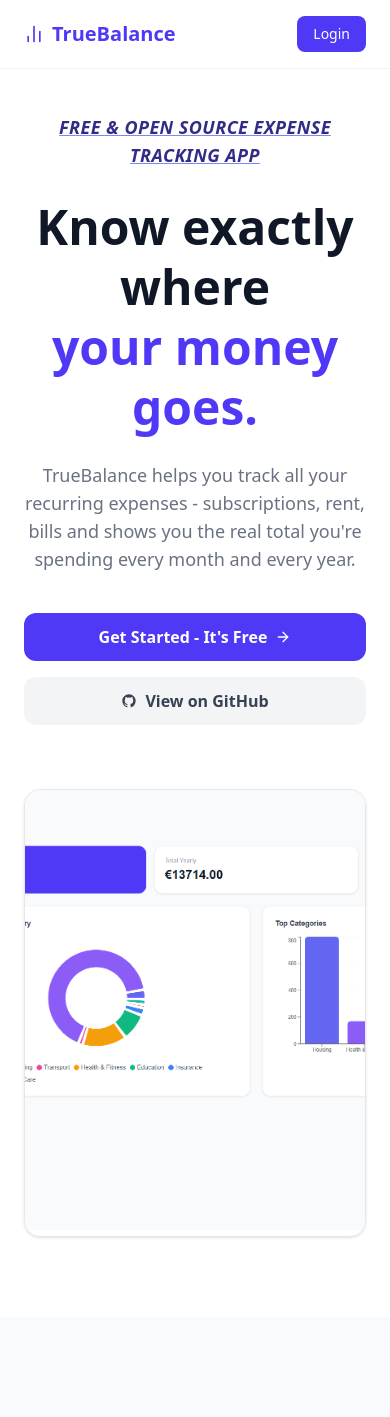
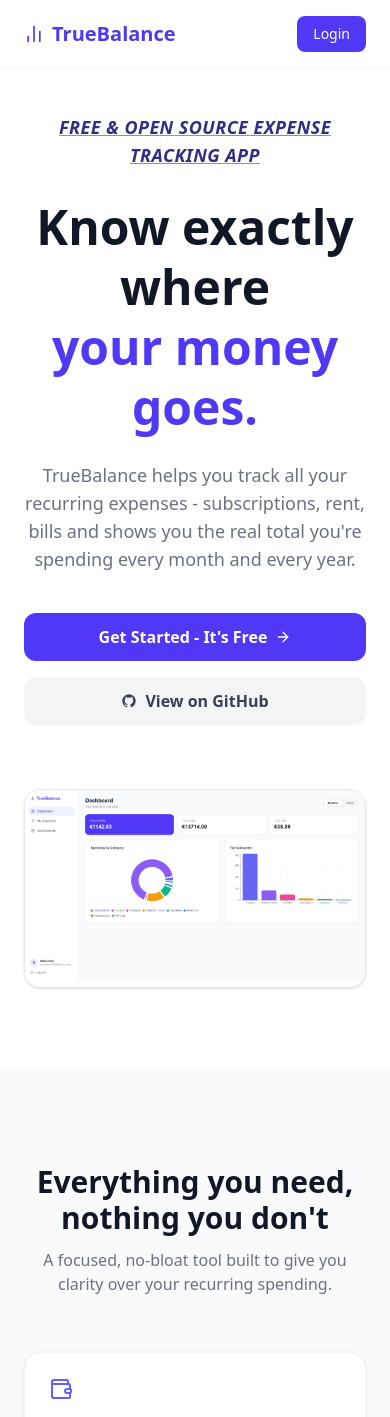
Before and after one commit to slbububu/TrueBalance, a Next.js app in the folder frontend/: page / in a window 390 px wide. Shown: the top 1417 px of the page. Built offline with nearby package versions, Linux system fonts and the light colour scheme.

Commit message:
Improve hero image responsiveness
Updated hero image for responsive behavior and adjusted aspect ratio.

```diff
--- a/frontend/app/page.tsx
+++ b/frontend/app/page.tsx
@@ -132,19 +132,19 @@
           </a>
         </div>
 
-        {/* Hero image */}
+        {/* Hero image - upraveno pro responzivní chování */}
         <div className="mt-16 rounded-2xl border border-gray-200 shadow-sm overflow-hidden">
           <button
             onClick={() => setIsModalOpen(true)}
             className="w-full cursor-pointer hover:opacity-90 transition-opacity"
           >
-            <div className="relative w-full h-[440px] overflow-hidden">
+            {/* Pomocí aspect-[16/9] zajistíš, že box bude mít vždy správný tvar */}
+            <div className="relative w-full aspect-[16/9] overflow-hidden">
               <Image
                 src="/app-preview.png"
                 alt="TrueBalance app preview"
-                width={1919}
-                height={1079}
-                className="w-full h-full object-cover object-top"
+                fill
+                className="object-cover object-top"
                 priority
               />
             </div>
```
